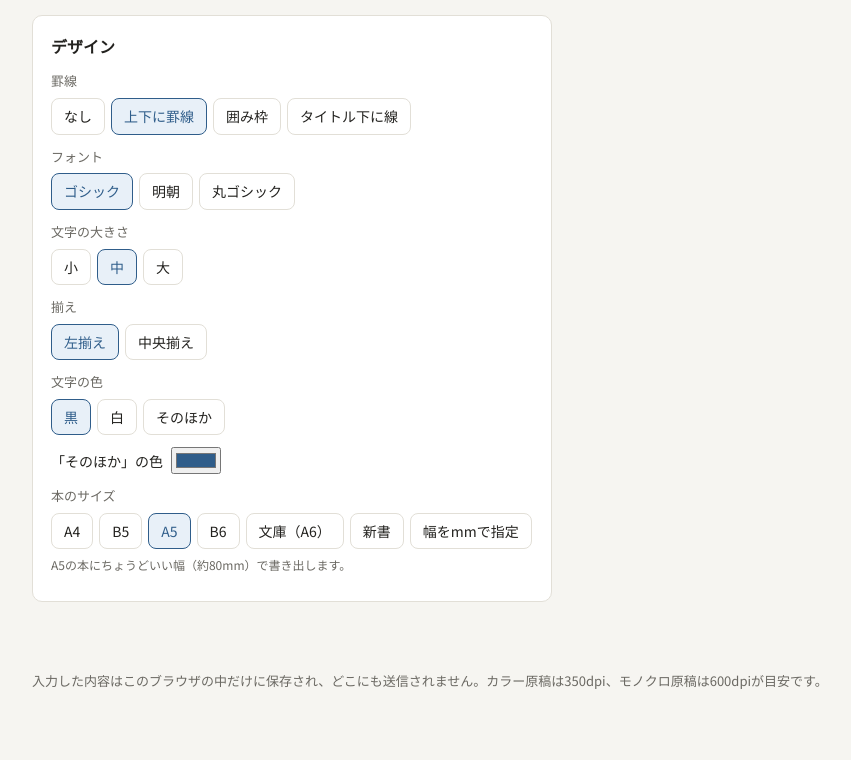
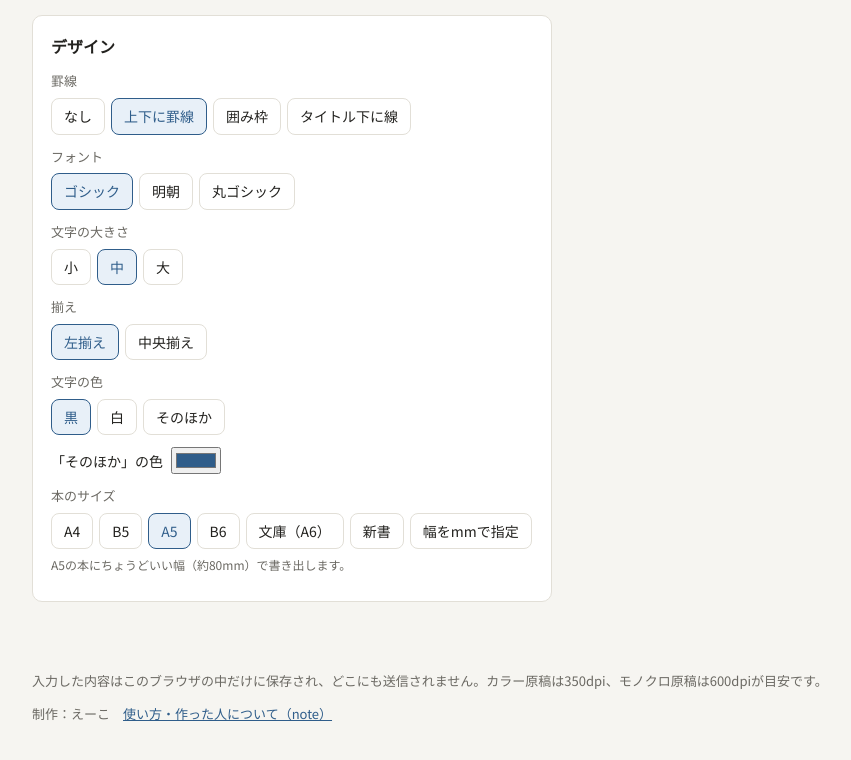
Before and after one commit to potapotapopota/okuduke-maker, a plain HTML site: page index.html in a window 1280 px wide. Shown: the part 1593-2353 px from the top of the page, without its empty margins (78-929 px from the left). Drawn offline with Linux system fonts and the light colour scheme; a web font is replaced by a local one.

Commit message:
Add files via upload

```diff
--- a/index.html
+++ b/index.html
@@ -175,8 +175,8 @@
 // ===== 公開するときに書き換える設定 =====
 const SUPPORT_URL = "";      // 例: "https://ofuse.me/〇〇"（空なら表示しません）
 const SUPPORT_TEXT = "このツールが役に立ったら、応援してもらえると嬉しいです";
-const CREDIT_TEXT = "";      // 例: "制作：〇〇"（空なら表示しません）
-const NOTE_URL = "";         // 例: "https://note.com/〇〇/n/xxxx"（使い方の記事。空なら表示しません）
+const CREDIT_TEXT = "制作：えーこ";      // 例: "制作：〇〇"（空なら表示しません）
+const NOTE_URL = "https://note.com/_tanpopota_/n/n01b9add5b3b9";         // 例: "https://note.com/〇〇/n/xxxx"（使い方の記事。空なら表示しません）
 const NOTE_TEXT = "使い方・作った人について（note）";
 // ======================================
 
```
